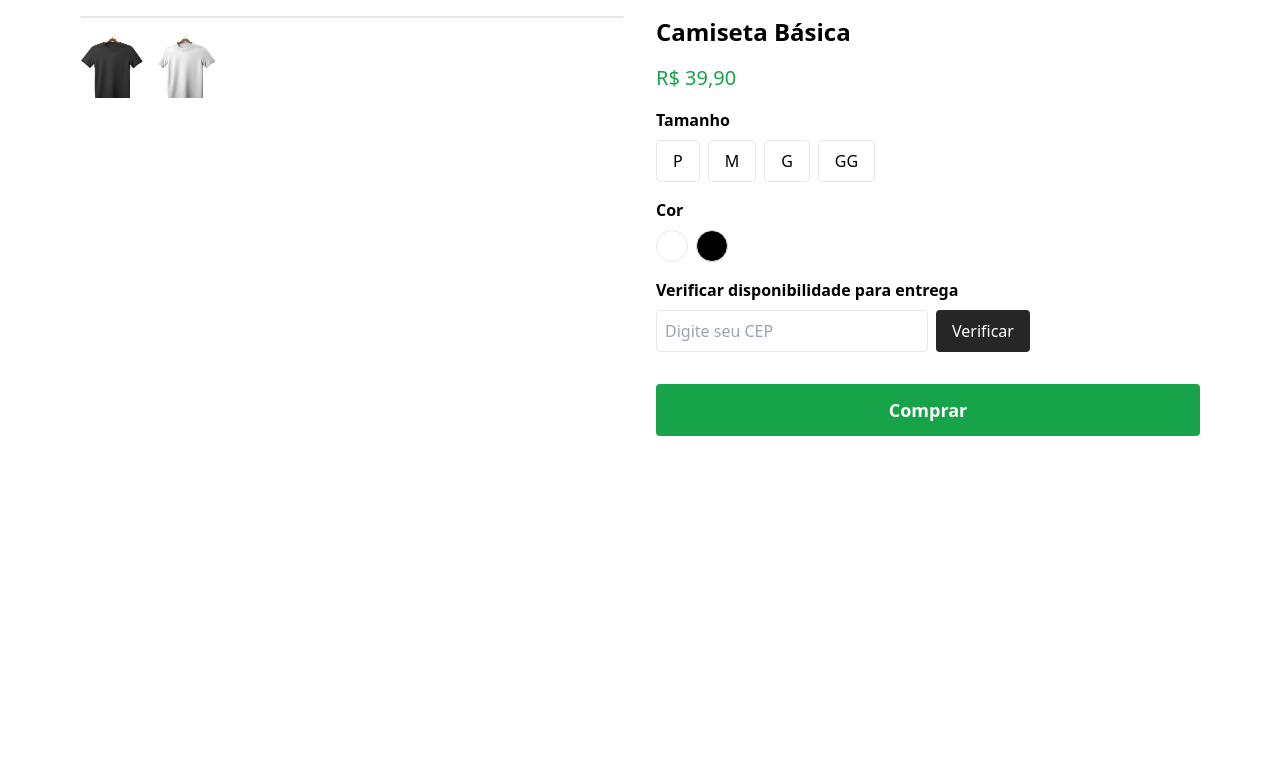
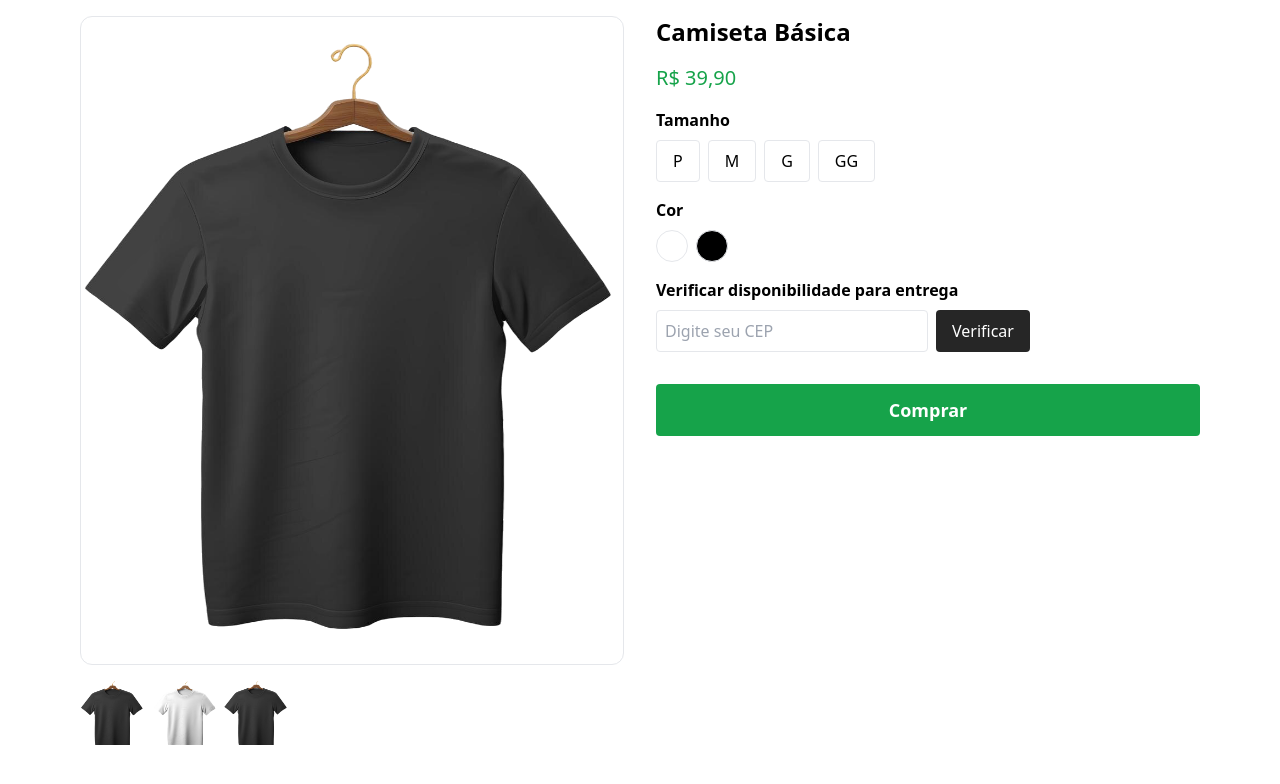
Before and after one commit to adrieeltorres1/ecommerceMontink, a React (Vite) app: page / in a window 1280 px wide. Shown: the top 784 px of the page. Built offline with nearby package versions, Linux system fonts and the light colour scheme.

Commit message:
Fix: (corrigindo erro da imagem principal)

```diff
--- a/src/App.jsx
+++ b/src/App.jsx
@@ -144,7 +144,6 @@
 //   );
 // }
 
-
 import { useEffect, useState } from 'react';
 
 const tamanhos = ['P', 'M', 'G', 'GG'];
@@ -156,31 +155,32 @@ const cores = [
 const imagens = [
   '/imgs/camiseta-preta.png',
   '/imgs/camiseta-branca.png',
+  '/imgs/camisa-principal.png',
 ];
 
 const STORAGE_KEY = 'produto-selecionado';
 
 export default function EcommerceBasico() {
-  const [imagemPrincipal, setImagemPrincipal] = useState(null);
+  const [imagemPrincipal, setImagemPrincipal] = useState('/imgs/camisa-principal.png');
   const [tamanhoSelecionado, setTamanhoSelecionado] = useState(null);
   const [corSelecionada, setCorSelecionada] = useState(null);
   const [cep, setCep] = useState('');
   const [endereco, setEndereco] = useState(null);
   const [erroCep, setErroCep] = useState(null);
 
+  // Restaurar do localStorage se for recente
   useEffect(() => {
     const dadosSalvos = JSON.parse(localStorage.getItem(STORAGE_KEY));
     if (dadosSalvos && Date.now() - dadosSalvos.timestamp < 15 * 60 * 1000) {
-      setImagemPrincipal(dadosSalvos.imagemPrincipal);
-      setTamanhoSelecionado(dadosSalvos.tamanhoSelecionado);
-      setCorSelecionada(dadosSalvos.corSelecionada);
-      setCep(dadosSalvos.cep);
-      setEndereco(dadosSalvos.endereco);
-    } else {
-      setImagemPrincipal(imagens[0]); // fallback inicial
+      if (dadosSalvos.imagemPrincipal) setImagemPrincipal(dadosSalvos.imagemPrincipal);
+      if (dadosSalvos.tamanhoSelecionado) setTamanhoSelecionado(dadosSalvos.tamanhoSelecionado);
+      if (dadosSalvos.corSelecionada) setCorSelecionada(dadosSalvos.corSelecionada);
+      if (dadosSalvos.cep) setCep(dadosSalvos.cep);
+      if (dadosSalvos.endereco) setEndereco(dadosSalvos.endereco);
     }
   }, []);
 
+  // Salvar no localStorage a cada alteração
   useEffect(() => {
     const dados = {
       imagemPrincipal,
@@ -193,6 +193,7 @@ export default function EcommerceBasico() {
     localStorage.setItem(STORAGE_KEY, JSON.stringify(dados));
   }, [imagemPrincipal, tamanhoSelecionado, corSelecionada, cep, endereco]);
 
+  // Buscar CEP
   async function buscarCep() {
     try {
       const response = await fetch(`https://viacep.com.br/ws/${cep}/json/`);
@@ -210,17 +211,15 @@ export default function EcommerceBasico() {
     <div className="flex flex-col md:flex-row gap-8 max-w-6xl mx-auto p-4">
       <div className="w-full md:w-1/2">
         <div className="border rounded-xl overflow-hidden">
-          {imagemPrincipal && (
           <img
             src={imagemPrincipal}
             alt="Produto"
             className="w-full h-auto object-cover"
             onError={(e) => {
               console.warn('Erro ao carregar imagem:', imagemPrincipal);
-                e.target.style.display = 'none';
+              e.currentTarget.style.display = 'none';
             }}
           />
-          )}
         </div>
         <div className="flex gap-2 mt-4 overflow-x-auto">
           {imagens.map((img, idx) => (
@@ -247,7 +246,9 @@ export default function EcommerceBasico() {
                 <button
                   key={t}
                   onClick={() => setTamanhoSelecionado(t)}
-                  className={`px-4 py-2 border rounded ${tamanhoSelecionado === t ? 'bg-neutral-800 text-white' : 'hover:bg-gray-100'}`}
+                  className={`px-4 py-2 border rounded ${
+                    tamanhoSelecionado === t ? 'bg-neutral-800 text-white' : 'hover:bg-gray-100'
+                  }`}
                 >
                   {t}
                 </button>
@@ -262,7 +263,9 @@ export default function EcommerceBasico() {
                 <button
                   key={cor.nome}
                   onClick={() => setCorSelecionada(cor.nome)}
-                  className={`w-8 h-8 rounded-full border ${cor.cor} ${corSelecionada === cor.nome ? 'ring-2 ring-neutral-800' : ''}`}
+                  className={`w-8 h-8 rounded-full border ${cor.cor} ${
+                    corSelecionada === cor.nome ? 'ring-2 ring-neutral-800' : ''
+                  }`}
                   title={cor.nome}
                 />
               ))}
@@ -279,7 +282,10 @@ export default function EcommerceBasico() {
                 onChange={(e) => setCep(e.target.value)}
                 className="border p-2 rounded w-full sm:w-1/2"
               />
-              <button onClick={buscarCep} className="bg-neutral-800 text-white px-4 py-2 rounded hover:bg-neutral-900">
+              <button
+                onClick={buscarCep}
+                className="bg-neutral-800 text-white px-4 py-2 rounded hover:bg-neutral-900"
+              >
                 Verificar
               </button>
             </div>
```
Also changed, not shown: public/imgs/camisa-principal.png (added). Lines whose indentation alone changed are shown as unchanged.
